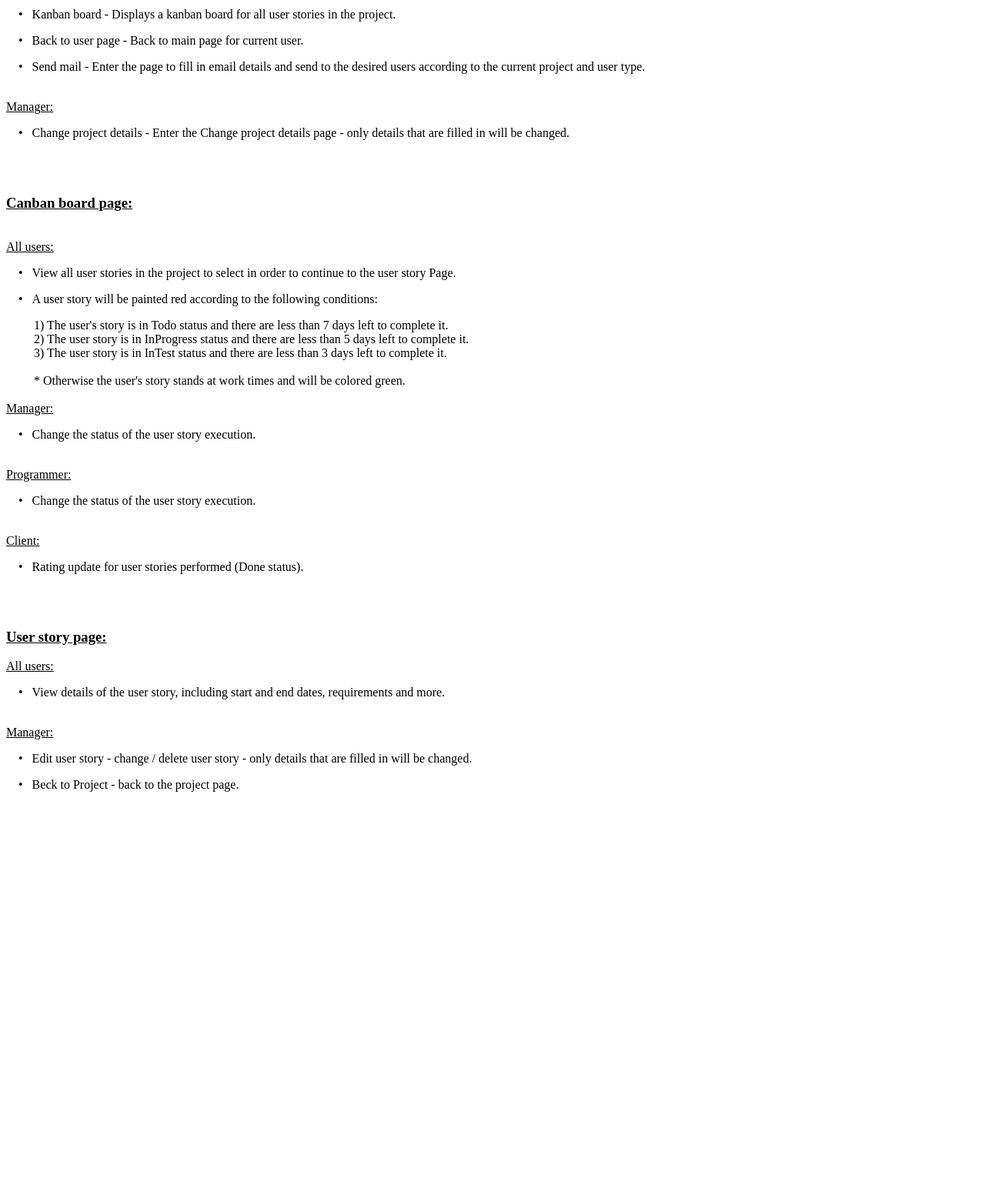
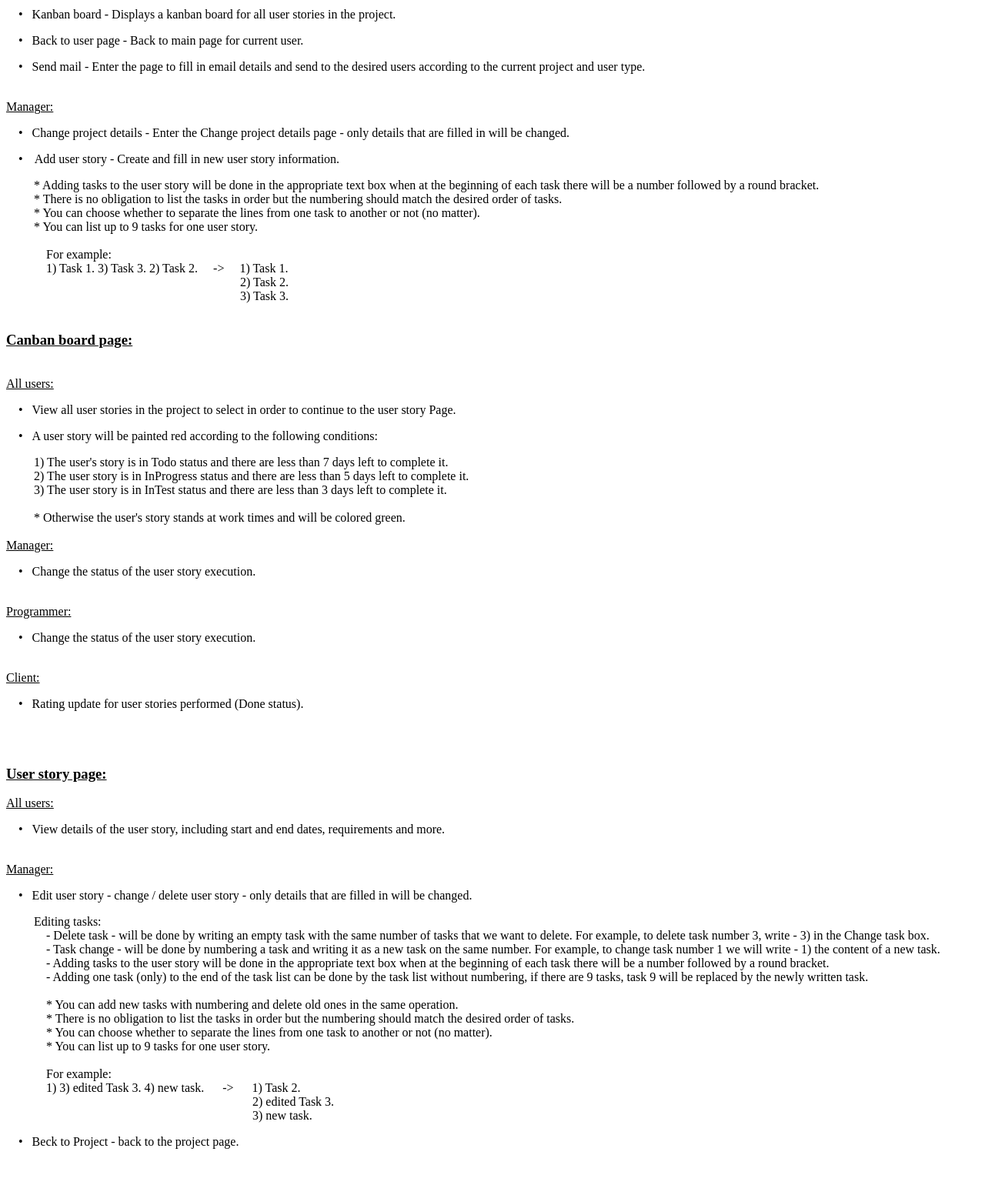
Before and after one commit to Guyco070/Agile-method-Python-WEB, a Django app: page /HowToUse in a window 1280 px wide. Shown: the part 578-2131 px from the top of the page at 77% size. Before the commit the page ends 1607 px from the top, so only its background shows below. Run offline with Django 3.2, Linux system fonts and the light colour scheme; parts of the project's set-up code (start-up, migrations or seed data) failed here and were passed over.

Commit message:
How to use page update - smart add/edit instractions.

```diff
--- a/Agile/views.py
+++ b/Agile/views.py
@@ -621,10 +621,10 @@ def split_tasks(tasks,eliminate_empty = False):
     else: #split by empty line/s
         global from_edit
         if from_edit:
-            c = split_tasks("9) "+tasks)
-            c[0] = "9" + c[0][1:len(c[0])]
+            toLast = split_tasks("9) "+tasks)
+            toLast[0] = "9" + toLast[0][1:len(toLast[0])]
             from_edit = False
-            return c
+            return toLast
         else:
             return split_tasks("1) "+tasks)
 
--- a/Templates/Agile/HowToUsePage.html
+++ b/Templates/Agile/HowToUsePage.html
@@ -36,6 +36,22 @@
     </br>
     <u>Manager:</u>
     <p>&emsp;•  &ensp;Change project details - Enter the Change project details page - only details that are filled in will be changed.</p>
+    <p>&emsp;•  &ensp; Add user story - Create and fill in new user story information.</p>
+    &emsp;&emsp;
+    <label>* Adding tasks to the user story will be done in the appropriate text box when at the beginning of each task there will be a number followed by a round bracket.</label>
+    </br>&emsp;&emsp;
+    <label>* There is no obligation to list the tasks in order but the numbering should match the desired order of tasks.</label>
+    </br>&emsp;&emsp;
+    <label>* You can choose whether to separate the lines from one task to another or not (no matter).</label>
+    </br>&emsp;&emsp;
+    <label>* You can list up to 9 tasks for one user story.</label>
+    </br></br>&emsp;&emsp;&emsp;
+    <label>For example:</label>
+    </br>&emsp;&emsp;&emsp;
+    <label style="white-space:pre-line">1) Task 1. 3) Task 3. 2) Task 2. &emsp;-> &emsp;1) Task 1.
+        &emsp;&emsp;&emsp;&emsp;&emsp;&emsp;&emsp;&emsp;&emsp;&emsp;&emsp;&emsp;&emsp;&emsp;&emsp;&emsp;&emsp;&emsp;&emsp;2) Task 2.
+        &emsp;&emsp;&emsp;&emsp;&emsp;&emsp;&emsp;&emsp;&emsp;&emsp;&emsp;&emsp;&emsp;&emsp;&emsp;&emsp;&emsp;&emsp;&emsp;3) Task 3.</label>
+
 
 </br>
 </br>
@@ -78,6 +94,35 @@
     </br>
     <u>Manager:</u>
     <p>&emsp;•  &ensp;Edit user story - change / delete user story - only details that are filled in will be changed.</p>
+
+
+    &emsp;&emsp;
+    <label>Editing tasks:</label>
+    </br>&emsp;&emsp;&emsp;
+    <label>- Delete task - will be done by writing an empty task with the same number of tasks that we want to delete. For example, to delete task number 3, write - 3) in the Change task box.</label>
+    </br>&emsp;&emsp;&emsp;
+    <label>- Task change - will be done by numbering a task and writing it as a new task on the same number. For example, to change task number 1 we will write - 1) the content of a new task.</label>
+    </br>&emsp;&emsp;&emsp;
+    <label>- Adding tasks to the user story will be done in the appropriate text box when at the beginning of each task there will be a number followed by a round bracket.</label>
+    </br>&emsp;&emsp;&emsp;
+    <label>- Adding one task (only) to the end of the task list can be done by the task list without numbering, if there are 9 tasks, task 9 will be replaced by the newly written task.</label>
+    </br>
+    </br>&emsp;&emsp;&emsp;
+    <label>* You can add new tasks with numbering and delete old ones in the same operation.</label>
+    </br>&emsp;&emsp;&emsp;
+    <label>* There is no obligation to list the tasks in order but the numbering should match the desired order of tasks.</label>
+    </br>&emsp;&emsp;&emsp;
+    <label>* You can choose whether to separate the lines from one task to another or not (no matter).</label>
+    </br>&emsp;&emsp;&emsp;
+    <label>* You can list up to 9 tasks for one user story.</label>
+    </br></br>&emsp;&emsp;&emsp;
+    <label>For example:</label>
+    </br>&emsp;&emsp;&emsp;
+    <label style="white-space:pre-line">1) 3) edited Task 3. 4) new task. &emsp; -> &emsp;  1) Task 2.
+        &emsp;&emsp;&emsp;&emsp;&emsp;&emsp;&emsp;&emsp;&emsp;&emsp;&emsp;&emsp;&emsp;&emsp;&emsp;&emsp;&emsp;&emsp;&emsp;&emsp;2) edited Task 3.
+        &emsp;&emsp;&emsp;&emsp;&emsp;&emsp;&emsp;&emsp;&emsp;&emsp;&emsp;&emsp;&emsp;&emsp;&emsp;&emsp;&emsp;&emsp;&emsp;&emsp;3) new task.</label>
+
+
     <p>&emsp;•  &ensp;Beck to Project - back to the project page.</p>
 
     </br>
```
